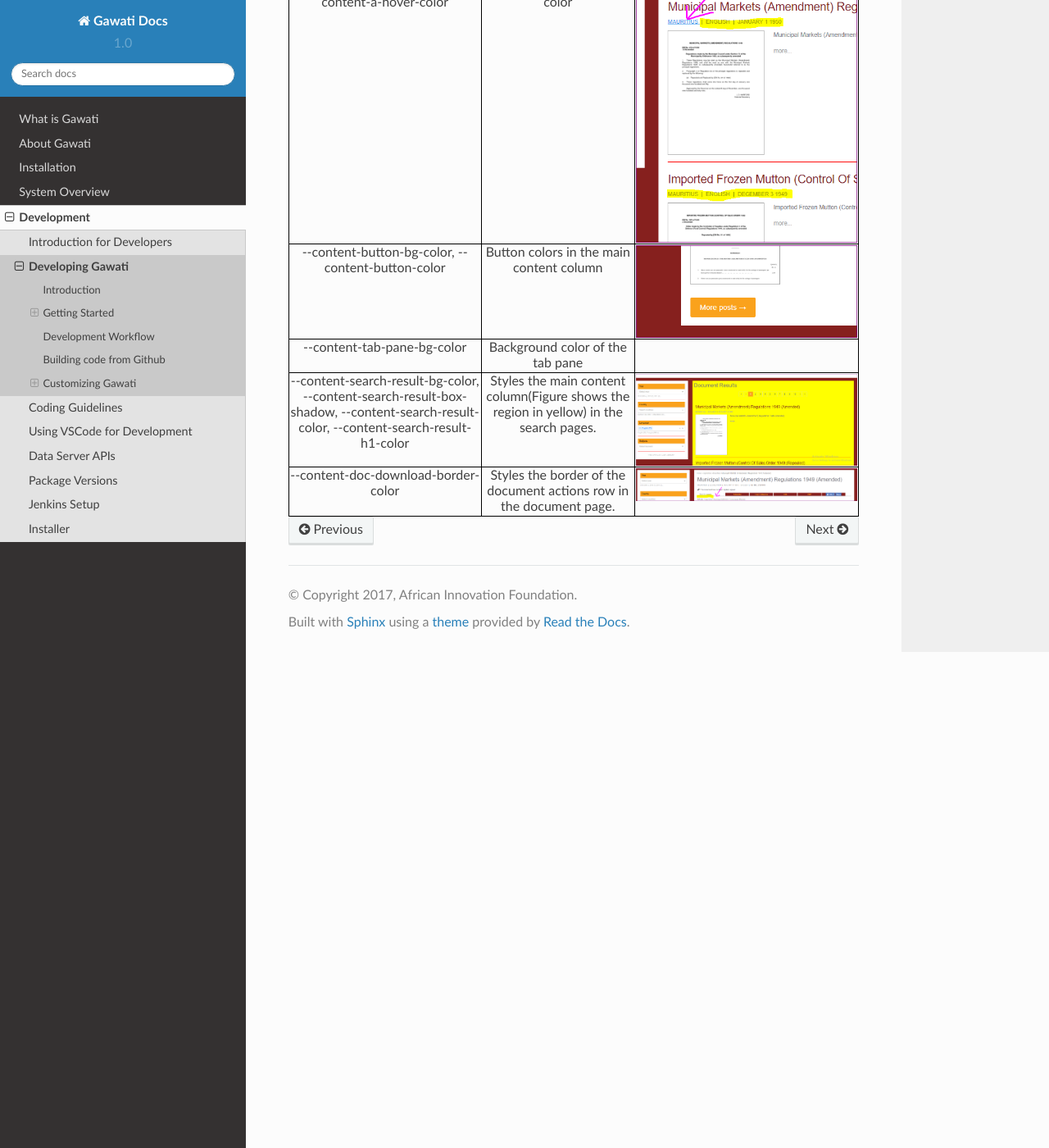
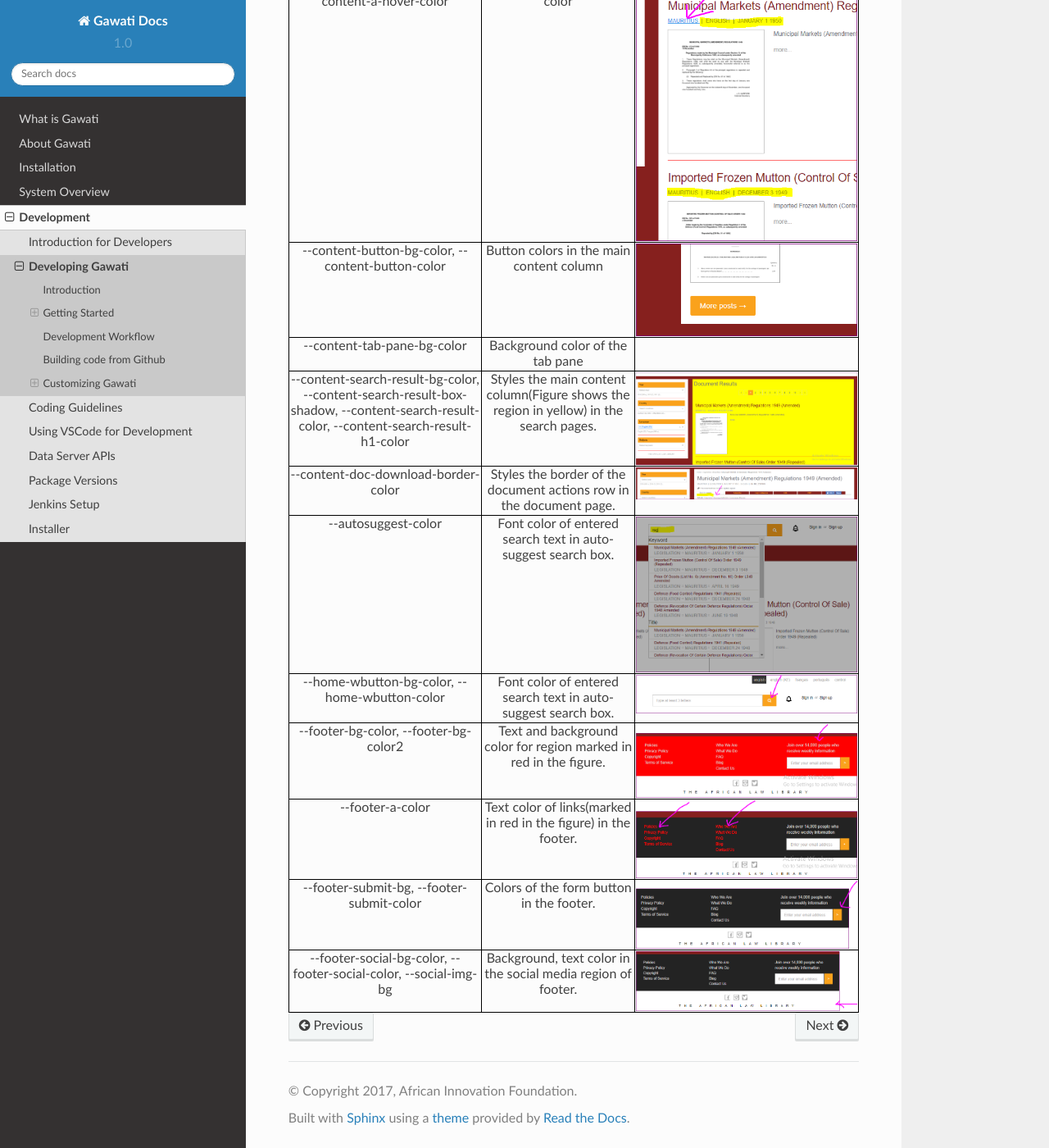
Before and after one commit to gawati/gawati-docs, a Sphinx documentation site: the page built from docs/source/development/dev-env.rst, in a window 1280 px wide and 1400 px high, scrolled down 6569 px. Shown: the whole window at 82% size. Built offline with Sphinx 7.4.7 and the Read the Docs theme 2.0.0, drawn with Linux system fonts in a browser that asks for light colours.

Commit message:
Theming vars: Footer, search form in topbar

```diff
--- a/docs/source/development/dev-env.rst
+++ b/docs/source/development/dev-env.rst
@@ -320,7 +320,7 @@ Customizable CSS properties
 
 .. figure:: ./_images/vars/--content-button.PNG
   :target: ./_images/vars/--content-button.PNG
-  :alt: --content-a-hover-color
+  :alt: --content-button
   :align: center
   :figclass: align-center
 
@@ -346,7 +346,7 @@ Customizable CSS properties
 
 .. figure:: ./_images/vars/--content-search-result.PNG
   :target: ./_images/vars/--content-search-result.PNG
-  :alt: --content-a-hover-color
+  :alt: --content-search-result
   :align: center
   :figclass: align-center
 
@@ -362,7 +362,7 @@ Customizable CSS properties
 
 .. figure:: ./_images/vars/--content-doc-download-border-color.PNG
   :target: ./_images/vars/--content-doc-download-border-color.PNG
-  :alt: --content-a-hover-color
+  :alt: --content-doc-download-border-color
   :align: center
   :figclass: align-center
 
@@ -371,4 +371,103 @@ Customizable CSS properties
               </td>
       </tr>
 
+      <tr>
+          <td style="border: 1px solid black; text-align:center;">--autosuggest-color</td>
+          <td style="border: 1px solid black; text-align:center;">Font color of entered search text in auto-suggest search box.</td>
+          <td style="border: 1px solid black; text-align:center;">
+
+.. figure:: ./_images/vars/--autosuggest-color.PNG
+  :target: ./_images/vars/--autosuggest-color.PNG
+  :alt: --autosuggest-color
+  :align: center
+  :figclass: align-center
+
+.. raw:: html
+
+              </td>
+      </tr>
+
+      <tr>
+          <td style="border: 1px solid black; text-align:center;">--home-wbutton-bg-color, --home-wbutton-color</td>
+          <td style="border: 1px solid black; text-align:center;">Font color of entered search text in auto-suggest search box.</td>
+          <td style="border: 1px solid black; text-align:center;">
+
+.. figure:: ./_images/vars/--home-wbutton.PNG
+  :target: ./_images/vars/--home-wbutton.PNG
+  :alt: --home-wbutton
+  :align: center
+  :figclass: align-center
+
+.. raw:: html
+
+              </td>
+      </tr>
+
+      <tr>
+          <td style="border: 1px solid black; text-align:center;">--footer-bg-color, --footer-bg-color2</td>
+          <td style="border: 1px solid black; text-align:center;">Text and background color for region marked in red in the figure.</td>
+          <td style="border: 1px solid black; text-align:center;">
+
+.. figure:: ./_images/vars/--footer-color.PNG
+  :target: ./_images/vars/--footer-color.PNG
+  :alt: --footer-color
+  :align: center
+  :figclass: align-center
+
+.. raw:: html
+
+              </td>
+      </tr>
+
+      <tr>
+          <td style="border: 1px solid black; text-align:center;">--footer-a-color</td>
+          <td style="border: 1px solid black; text-align:center;">Text color of links(marked in red in the figure) in the footer.</td>
+          <td style="border: 1px solid black; text-align:center;">
+
+.. figure:: ./_images/vars/--footer-a-color.PNG
+  :target: ./_images/vars/--footer-a-color.PNG
+  :alt: --footer-a-color
+  :align: center
+  :figclass: align-center
+
+.. raw:: html
+
+              </td>
+      </tr>
+
+      <tr>
+          <td style="border: 1px solid black; text-align:center;">--footer-submit-bg, --footer-submit-color</td>
+          <td style="border: 1px solid black; text-align:center;">Colors of the form button in the footer.</td>
+          <td style="border: 1px solid black; text-align:center;">
+
+.. figure:: ./_images/vars/--footer-submit.PNG
+  :target: ./_images/vars/--footer-submit.PNG
+  :alt: --footer-submit
+  :align: center
+  :figclass: align-center
+
+.. raw:: html
+
+              </td>
+      </tr>
+
+      <tr>
+          <td style="border: 1px solid black; text-align:center;">--footer-social-bg-color, --footer-social-color, --social-img-bg</td>
+          <td style="border: 1px solid black; text-align:center;">Background, text color in the social media region of footer.</td>
+          <td style="border: 1px solid black; text-align:center;">
+
+.. figure:: ./_images/vars/--footer-social.PNG
+  :target: ./_images/vars/--footer-social.PNG
+  :alt: --footer-submit
+  :align: center
+  :figclass: align-center
+
+.. raw:: html
+
+              </td>
+      </tr>
+
+
+
+
   </table>
```
Also changed, not shown: docs/source/development/_images/vars/--autosuggest-color.PNG (added), docs/source/development/_images/vars/--footer-a-color.PNG (added), docs/source/development/_images/vars/--footer-color.PNG (added), docs/source/development/_images/vars/--footer-social.PNG (added), docs/source/development/_images/vars/--footer-submit.PNG (added), docs/source/development/_images/vars/--home-wbutton.PNG (added).
